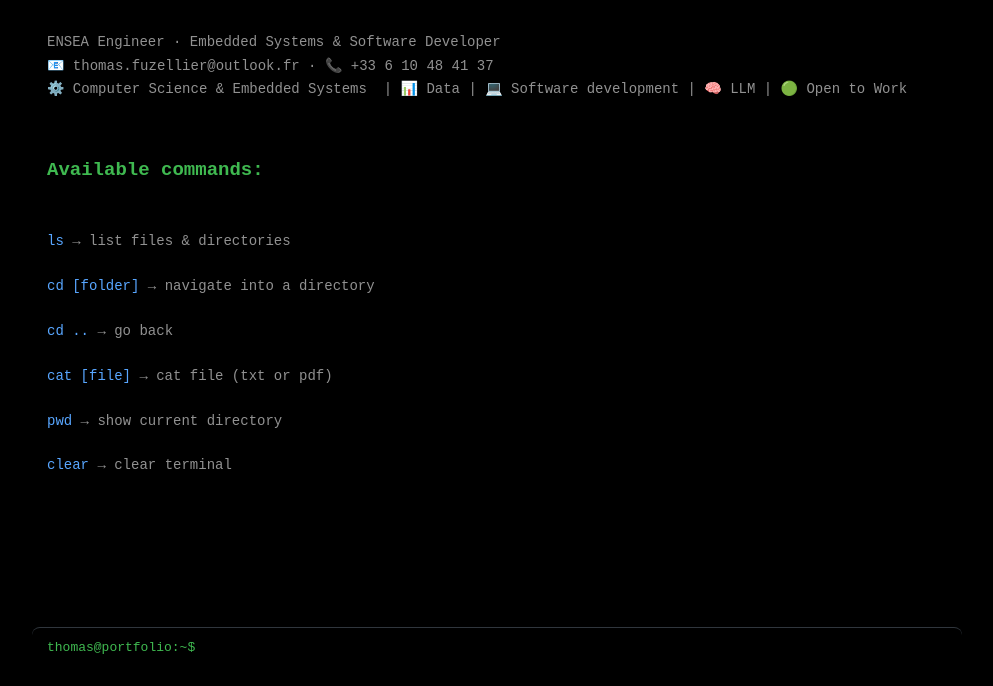
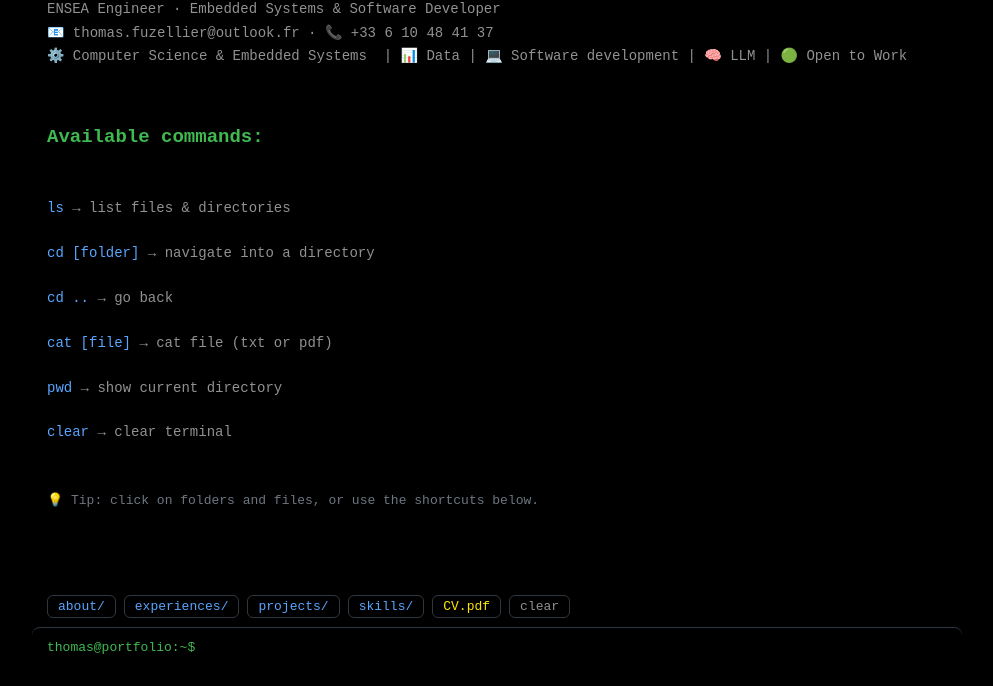
Before and after one commit to thomas-fuzellier/portfolio_website, a website: page terminal.html in a window 1280 px wide. Shown: the part 114-800 px from the top of the page, without its empty margins (143-1136 px from the left). Drawn offline with Linux system fonts and the light colour scheme.

Commit message:
clickable shortcut

```diff
--- a/css/terminal.css
+++ b/css/terminal.css
@@ -1,4 +1,3 @@
-
 body {
     margin: 0;
     padding: 0;
@@ -31,7 +30,7 @@ body {
     left: 50%;
     transform: translateX(-50%);
 
-    height: calc(100vh - 120px);
+    height: calc(100vh - 160px);   /* place pour les raccourcis + la ligne de saisie */
 
     overflow-y: auto;
     white-space: pre-wrap;
@@ -212,7 +211,7 @@ body {
         left: 50%;
         transform: translateX(-50%);
 
-        height: calc(100vh - 220px);
+        height: calc(100vh - 260px);
 
         overflow-y: auto;
         white-space: pre-wrap;
@@ -258,3 +257,90 @@ body {
     background: transparent;
     margin: 0 auto;
 }
+
+/* ---------- Entrées de ls cliquables ---------- */
+
+.clickable {
+    cursor: pointer;
+}
+
+.clickable:hover {
+    text-decoration: underline;
+}
+
+.tip {
+    color: #6e7681;
+    font-size: 13px;
+}
+
+/* ---------- Barre de raccourcis au-dessus de la ligne de saisie ---------- */
+
+#shortcuts {
+    position: fixed;
+    bottom: 68px;
+    left: 50%;
+    transform: translateX(-50%);
+
+    width: 80%;
+    max-width: 900px;
+
+    display: flex;
+    gap: 8px;
+    padding: 0 15px;
+
+    /* une seule ligne : on fait défiler horizontalement sur petit écran */
+    overflow-x: auto;
+    white-space: nowrap;
+    scrollbar-width: none;
+}
+
+#shortcuts::-webkit-scrollbar {
+    display: none;
+}
+
+#shortcuts button {
+    flex: 0 0 auto;
+
+    background: transparent;
+    border: 1px solid #30363d;
+    border-radius: 6px;
+    padding: 3px 10px;
+
+    color: #58A6FF;
+    font-family: monospace;
+    font-size: 13px;
+    cursor: pointer;
+
+    transition: border-color 0.15s, color 0.15s;
+}
+
+#shortcuts button:hover,
+#shortcuts button:focus-visible {
+    border-color: #58A6FF;
+    outline: none;
+}
+
+#shortcuts button.cv {
+    color: #ffe600;
+}
+
+#shortcuts button.cv:hover,
+#shortcuts button.cv:focus-visible {
+    border-color: #ffe600;
+}
+
+#shortcuts button.muted {
+    color: #919191;
+}
+
+#shortcuts button.muted:hover,
+#shortcuts button.muted:focus-visible {
+    border-color: #919191;
+}
+
+@media (max-width: 768px) {
+    #shortcuts {
+        width: 95%;
+        padding: 0 10px;
+    }
+}
--- a/js/terminal.js
+++ b/js/terminal.js
@@ -23,6 +23,8 @@ const help = `
 <span class="blue-color">cat [file]</span> → cat file (txt or pdf)<br>
 <span class="blue-color">pwd</span> → show current directory<br>
 <span class="blue-color">clear</span> → clear terminal<br>
+
+<span class="tip">💡 Tip: click on folders and files, or use the shortcuts below.</span><br>
 `;
 
 const COMMANDS = ["ls", "cd", "pwd", "clear", "help", "cat"];
@@ -97,15 +99,22 @@ function resolvePath(target) {
     return parts;
 }
 
+/* Chemin absolu d'un élément du dossier courant, ex. "/projects/pokemon_game.txt" */
+function absolutePath(name) {
+    return "/" + [...currentPath.slice(1), name].join("/");
+}
+
+/* Chaque entrée affichée par ls est cliquable : cd pour un dossier, cat pour un fichier.
+   On utilise le chemin absolu pour que le clic marche même après un cd ailleurs. */
 function ls() {
     const node = getNode();
     let result = "";
 
     Object.entries(node).forEach(([name, item]) => {
         if (item.type === "dir") {
-            result += `<span class="dir">📁 ${name}/</span><br>`;
+            result += `<span class="dir clickable" data-cmd="cd ${absolutePath(name)}">📁 ${name}/</span><br>`;
         } else {
-            result += `<span class="file">📄 ${name}</span><br>`;
+            result += `<span class="file clickable" data-cmd="cat ${absolutePath(name)}">📄 ${name}</span><br>`;
         }
     });
 
@@ -273,9 +282,66 @@ async function handleCommand(cmd) {
     print("Command not found : <span class='blue-color'>help</span> for all commands");
 }
 
+/* ---------- Commandes lancées au clic ---------- */
+
+/* Les commandes sont exécutées l'une après l'autre, même si on clique vite */
+let commandQueue = Promise.resolve();
+
+function runCommands(...cmds) {
+    cmds.forEach(cmd => {
+        commandQueue = commandQueue.then(() => handleCommand(cmd));
+    });
+
+    // Sur ordinateur, on remet le curseur dans la ligne de saisie
+    // (pas sur mobile, pour ne pas ouvrir le clavier à chaque clic)
+    if (window.matchMedia("(pointer: fine)").matches) input.focus();
+
+    return commandQueue;
+}
+
+/* Clic sur une entrée de ls (ou tout élément avec data-cmd) dans la sortie */
+output.addEventListener("click", function(e) {
+    const target = e.target.closest("[data-cmd]");
+    if (target) runCommands(target.dataset.cmd);
+});
+
+/* ---------- Raccourcis sous le terminal ---------- */
+
+/* Dossier → cd + ls ; fichier → cat. Le CV est cherché dans about/ (premier PDF "CV…"). */
+function findCv() {
+    const about = filesystem.children.about;
+    if (!about || about.type !== "dir") return null;
+    const name = Object.keys(about.children).find(n => /^cv.*\.pdf$/i.test(n));
+    return name ? `/about/${name}` : null;
+}
+
+function buildShortcuts() {
+    const bar = document.getElementById("shortcuts");
+    if (!bar) return;
+
+    const shortcuts = Object.keys(filesystem.children)
+        .filter(name => filesystem.children[name].type === "dir")
+        .map(name => ({ label: `${name}/`, cmds: [`cd /${name}`, "ls"] }));
+
+    const cv = findCv();
+    if (cv) shortcuts.push({ label: "CV.pdf", cmds: [`cat ${cv}`], className: "cv" });
+
+    shortcuts.push({ label: "clear", cmds: ["clear"], className: "muted" });
+
+    bar.innerHTML = "";
+    shortcuts.forEach(({ label, cmds, className }) => {
+        const button = document.createElement("button");
+        button.type = "button";
+        button.textContent = label;
+        if (className) button.classList.add(className);
+        button.addEventListener("click", () => runCommands(...cmds));
+        bar.appendChild(button);
+    });
+}
+
 input.addEventListener("keydown", function(e) {
     if (e.key === "Enter") {
-        handleCommand(input.value.trim());
+        runCommands(input.value.trim());
         input.value = "";
     }
 
@@ -295,4 +361,5 @@ input.addEventListener("keydown", function(e) {
     showBootScreen();
     updatePrompt();
     await loadFilesystem();
+    buildShortcuts();
 })();
--- a/terminal.html
+++ b/terminal.html
@@ -14,6 +14,9 @@
 
         <div id="output"></div>
 
+        <!-- Raccourcis cliquables (générés par js/terminal.js à partir de assets/) -->
+        <nav id="shortcuts" aria-label="Shortcuts"></nav>
+
         <div id="input-line">
             <span id="prompt" class="prompt">thomas@portfolio:~$</span>
             <input type="text" id="input" autocomplete="off" autofocus />
```
Also changed, not shown: css/style.css (+11 -1 lines), js/boot.js (+18 -15 lines), assets/manifest.json.
